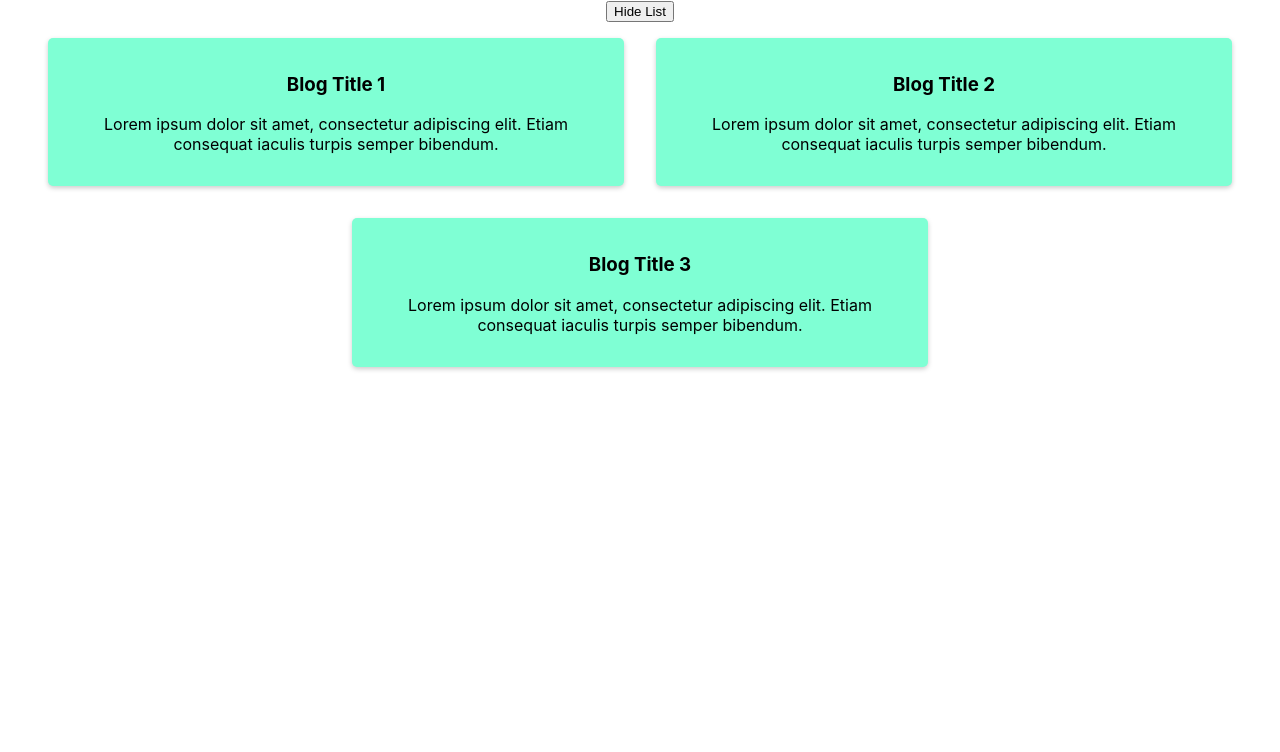
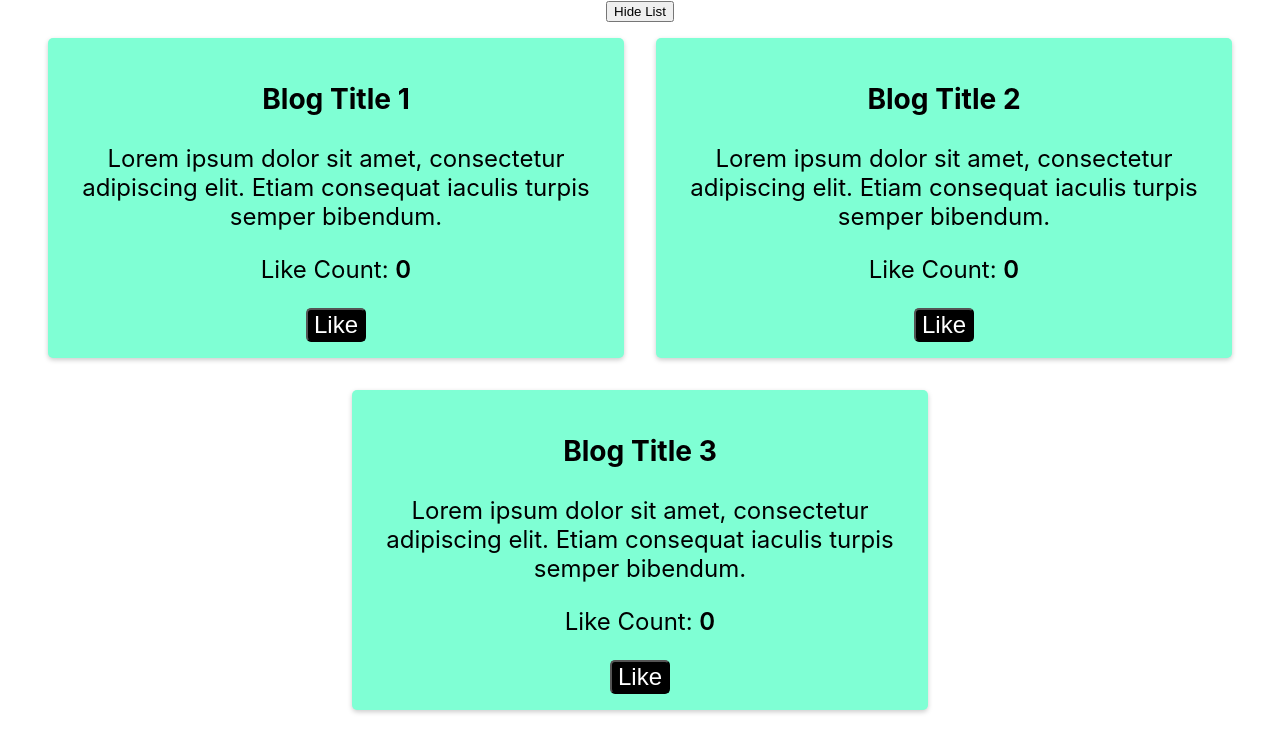
Before and after one commit to AnasBinAteeq/ReactUdemy, a React (Create React App) app: page / in a window 1280 px wide. Shown: the top 752 px of the page. Built offline with nearby package versions, Linux system fonts and the light colour scheme.

Commit message:
class based components part 2 (like Button)

```diff
--- a/src/BlogCard.module.css
+++ b/src/BlogCard.module.css
@@ -5,7 +5,19 @@
     border-radius: 5px;
     box-shadow: 0 2px 5px #ccc;
     background-color: aquamarine;
+    font-size: 24px;
   }
+
+.blogCard > button {
+    color: white;
+    background-color: black;
+    font-size: 24px;
+    border-radius: 5px;
+}
+
+.likeCount {
+    font-weight: 600;
+}
 
 @media (min-width: 992px){
     .blogCard{
--- a/src/blogCard.js
+++ b/src/blogCard.js
@@ -1,17 +1,32 @@
-import React from "react"
+import React, { Component } from "react"
 import { dumplogs } from "./util";
 import classes from './BlogCard.module.css'
 
-const BlogCard = (props) => {
+class BlogCard extends Component{
 
-   dumplogs(props);
+   state = {
+    likeCount : 0
+   }
 
-    return(
-      <div className={classes.blogCard}>
-        <h3>{props.title}</h3>
-        <p>{props.description}</p>
-      </div>
-    )
+   onLikeBtnClick = () => {
+    this.setState((prevState, prevProp) =>{
+      return {likeCount : prevState.likeCount+1}
+    });
+   }
+
+    render(){
+
+      dumplogs(this.props);
+
+      return(
+        <div className={classes.blogCard}>
+          <h3>{this.props.title}</h3>
+          <p>{this.props.description}</p>
+          <p>Like Count: <span className={classes.likeCount}>{this.state.likeCount}</span></p>
+          <button onClick={this.onLikeBtnClick}>Like</button>
+        </div>
+      )
+    }
   }
 
 export default BlogCard;
```
